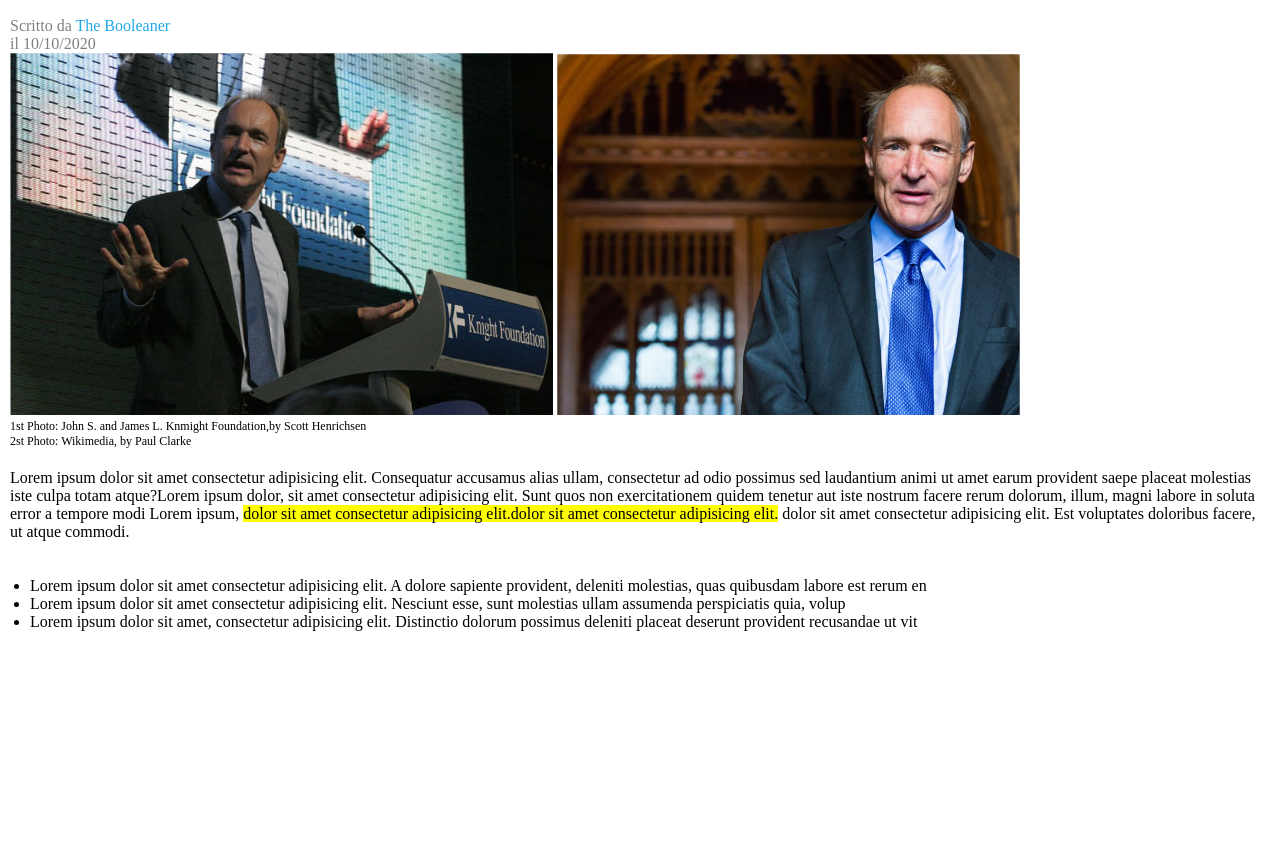
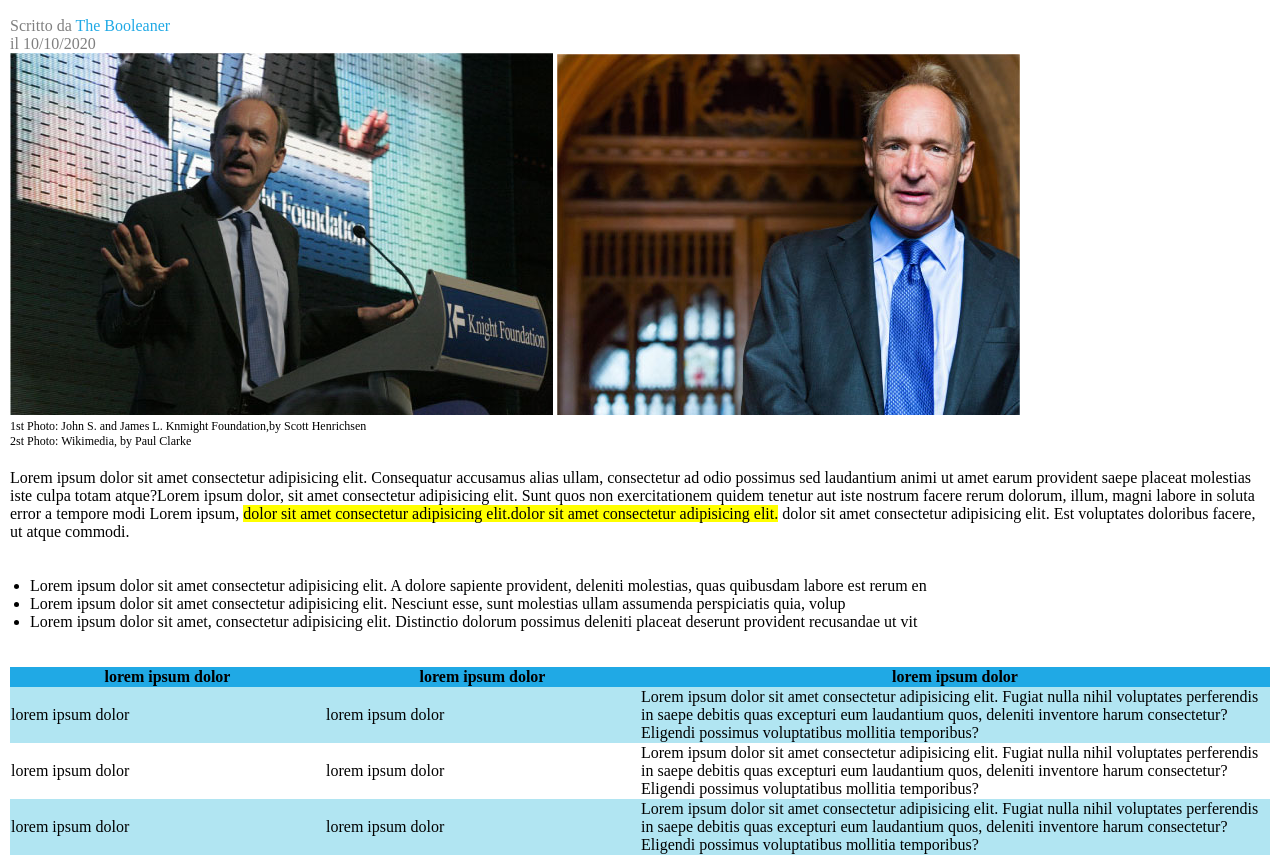
Before and after one commit to CondoriM/html-css-booleaner, a plain HTML site: page index.html in a window 1280 px wide. Shown: the part 175-1040 px from the top of the page. Before the commit the page ends 842 px from the top, so only its background shows below. Drawn offline with Linux system fonts and the light colour scheme.

Commit message:
created table

```diff
--- a/css/style.css
+++ b/css/style.css
@@ -55,3 +55,21 @@ ul{
     margin-left: 0;
     padding: 20px;
 }
+
+/* table style*/
+
+table{
+    border-collapse: collapse;
+}
+
+#color_h{
+    background-color: #20a9e5;
+}
+
+.color_r{
+    background-color: #b1e5f2;
+}
+
+.testo_t{
+    width: 50%;
+}
--- a/index.html
+++ b/index.html
@@ -46,9 +46,34 @@
             </ul>
         </div>
         <!-- /tabella -->
-        <section>
-
-        </section>
+        <div>
+            <table>
+                <thead>
+                    <tr id="color_h">
+                        <th>lorem ipsum dolor</th>
+                        <th>lorem ipsum dolor</th>
+                        <th class="testo_t">lorem ipsum dolor</th>
+                    </tr>
+                </thead>
+                <tbody>
+                    <tr class="color_r">
+                        <td>lorem ipsum dolor</td>
+                        <td>lorem ipsum dolor</td>
+                        <td>Lorem ipsum dolor sit amet consectetur adipisicing elit. Fugiat nulla nihil voluptates perferendis in saepe debitis quas excepturi eum laudantium quos, deleniti inventore harum consectetur? Eligendi possimus voluptatibus mollitia temporibus?</td>
+                    </tr>
+                    <tr>
+                        <td>lorem ipsum dolor</td>
+                        <td>lorem ipsum dolor</td>
+                        <td>Lorem ipsum dolor sit amet consectetur adipisicing elit. Fugiat nulla nihil voluptates perferendis in saepe debitis quas excepturi eum laudantium quos, deleniti inventore harum consectetur? Eligendi possimus voluptatibus mollitia temporibus?</td>
+                    </tr>
+                    <tr class="color_r">
+                        <td>lorem ipsum dolor</td>
+                        <td>lorem ipsum dolor</td>
+                        <td>Lorem ipsum dolor sit amet consectetur adipisicing elit. Fugiat nulla nihil voluptates perferendis in saepe debitis quas excepturi eum laudantium quos, deleniti inventore harum consectetur? Eligendi possimus voluptatibus mollitia temporibus?</td>
+                    </tr>
+                </tbody>
+            </table>
+        </div>
 
         <!-- /paragrafo_finale -->
         <section>
```
